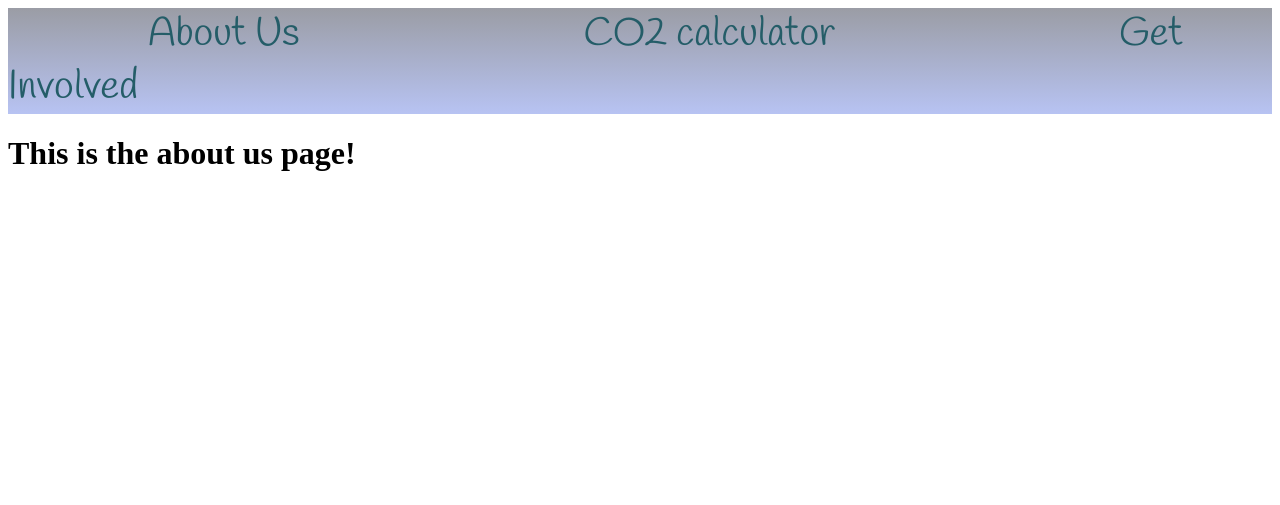
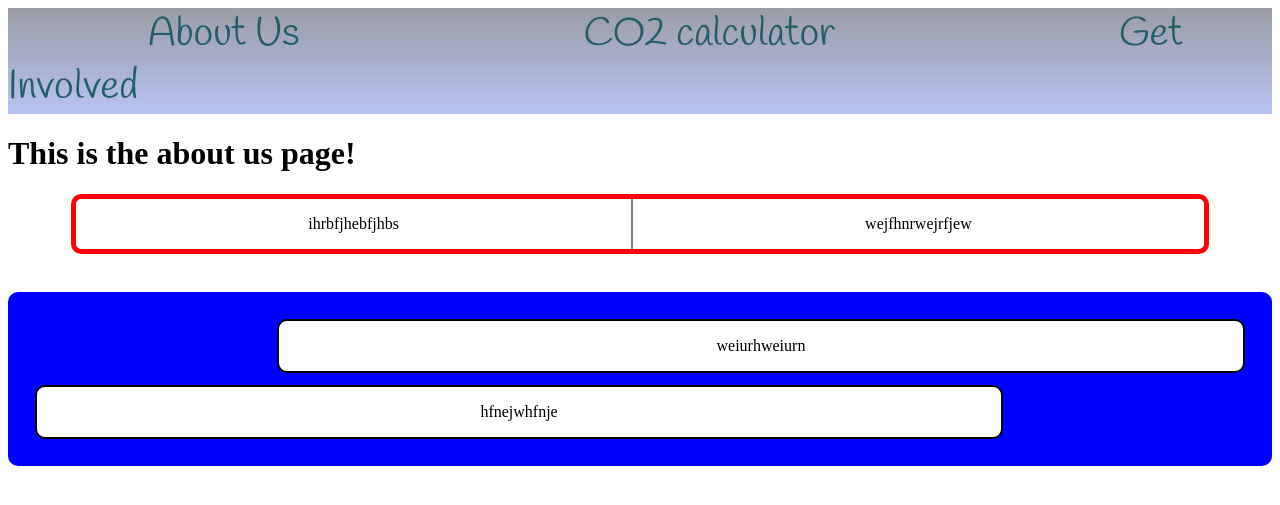
Before and after one commit to avran-v/ugamakes2, a Flask app: page / in a window 1280 px wide. Shown: the top 505 px of the page. Run offline with Flask 3, Linux system fonts and the light colour scheme; some web fonts are replaced.

Commit message:
Basic formatting for home page

```diff
--- a/website/static/styles/style1.css
+++ b/website/static/styles/style1.css
@@ -17,3 +17,46 @@ padding: 10px 140px;
     background-image: linear-gradient(rgba(4,9,30,0.4),rgba(76, 105, 224, 0.4));
     color: aqua;
 }
+
+.mission{
+    text-align: center;
+    display:flex;
+    border:5px solid red;
+    border-radius:10px;
+    margin-bottom:3%;
+    margin-left:5%;
+    margin-right:5%;
+}
+
+.missionImage{
+    flex-direction: row;
+    flex-grow:1;
+    border-right:2px solid grey;
+}
+
+.missionText{
+    flex-grow:1;
+}
+
+.blurbs{
+    text-align: center;
+    border:2px solid blue;
+    background-color:blue;
+    border-radius:10px;
+    padding:2%;
+}
+
+.calcBlurb{
+    margin-left:20%;
+    background-color: white;
+    border:2px solid black;
+    border-radius:10px;
+    margin-bottom: 1%;
+}
+
+.tipsBlurb{
+    margin-right:20%;
+    background-color: white;
+    border:2px solid black;
+    border-radius:10px;
+}
--- a/website/templates/home.html
+++ b/website/templates/home.html
@@ -1,3 +1,21 @@
 {% extends "base.html" %}
 {% block title %}About Us{% endblock %}
-{% block content %}<h1>This is the about us page!</h1>{% endblock %}
+{% block content %}<h1>This is the about us page!</h1>
+<div class="mission">
+    <div class="missionImage">
+        <p>ihrbfjhebfjhbs</p>
+    </div>
+    <div class="missionText">
+        <p>wejfhnrwejrfjew</p>
+    </div>
+</div>
+<div class="blurbs">
+    <div class="calcBlurb">
+        <p>weiurhweiurn</p>
+    </div>
+    <div class="tipsBlurb">
+        <p>hfnejwhfnje</p>
+    </div>
+</div>
+
+{% endblock %}
```
